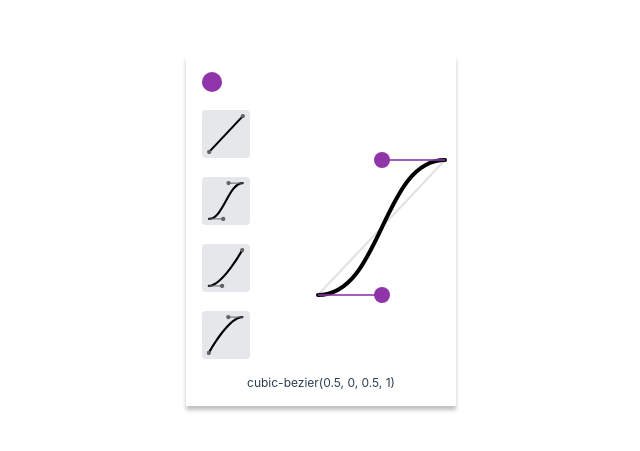
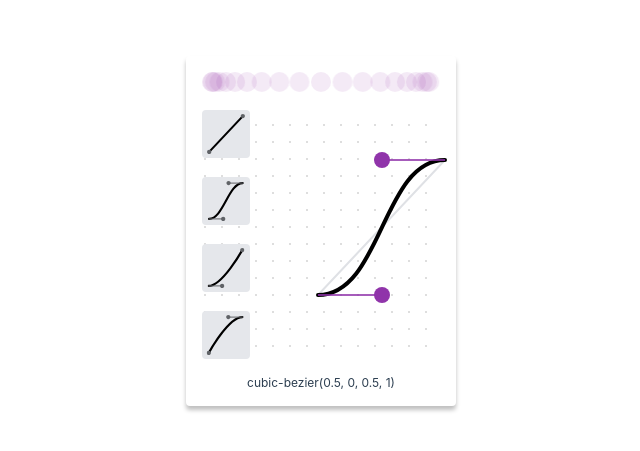
Before and after one commit to ebiyuta/easing-tool, a Vue app in the folder project/: page / in a window 1280 px wide. Shown: the part 169-620 px from the top of the page, without its empty margins (319-959 px from the left). Built offline with nearby package versions, Linux system fonts and the light colour scheme.

Commit message:
EasingTool：背景画像の用意など、最終調整

```diff
--- a/project/src/components/EasingTool.vue
+++ b/project/src/components/EasingTool.vue
@@ -3,7 +3,7 @@ import EasingToolBody from '@/components/EasingToolBody/EasingToolBody.vue'
 import EasingToolPreset from '@/components/EasingToolPreset/EasingToolPreset.vue'
 import EasingToolSlider from '@/components/EasingToolSlider/EasingToolSlider.vue'
 import EasingToolPreview from '@/components/EasingToolPreview/EasingToolPreview.vue'
-import { reactive } from 'vue'
+import { onMounted, reactive } from 'vue'
 
 // 始点ハンドルの座標
 const startHandle = reactive({
@@ -13,7 +13,7 @@ const startHandle = reactive({
 // 終点ハンドルの座標
 const endHandle = reactive({
   x: 74,
-  y: 50
+  y: 51
 })
 
 /**
@@ -47,6 +47,10 @@ const changeHandle = (x1: number, y1: number, x2: number, y2: number) => {
   changeStartHandle(x1, y1)
   changeEndHandle(x2, y2)
 }
+
+onMounted(() => {
+  changeHandle(74, 185, 74, 50)
+})
 </script>
 
 <template>
@@ -90,6 +94,8 @@ const changeHandle = (x1: number, y1: number, x2: number, y2: number) => {
   height: 350px;
   box-shadow: 0px 4px 4px 0px rgba(0, 0, 0, 0.25);
   overflow: hidden;
+  background-image: url(../assets/bg.png);
+  border-radius: 4px;
 
   &_preview {
     grid-area: preview;
--- a/project/src/components/EasingToolPreview/EasingToolPreview.vue
+++ b/project/src/components/EasingToolPreview/EasingToolPreview.vue
@@ -12,6 +12,7 @@ const props = defineProps<Props>()
 
 // アニメーション実行中かどうか
 const isAnimating = ref(false)
+const isAnimatingFinish = ref(false)
 
 // 親から受け取った座標をcubicBezier形式に変換
 const cubicBezier = computed(() => {
@@ -26,24 +27,33 @@ const cubicBezier = computed(() => {
 
 // タイムアウトのIDを保持する変数
 let timeoutId = null
+let timeoutId2 = null
 
 watch(cubicBezier, () => {
   isAnimating.value = false
+  isAnimatingFinish.value = false
   // すでにタイムアウトがセットされている場合はクリア
   if (timeoutId) {
     clearTimeout(timeoutId)
+  }
+  if (timeoutId2) {
+    clearTimeout(timeoutId2)
   }
 
   // ハンドルの変更が落ち着くのを待ってアニメーションを発火する
   timeoutId = setTimeout(() => {
     isAnimating.value = true
   }, 200)
+  timeoutId2 = setTimeout(() => {
+    isAnimatingFinish.value = true
+  }, 1500)
 })
 </script>
 
 <template>
   <div class="EasingToolPreview p-4">
     <div
+      v-show="!isAnimatingFinish"
       :class="`w-5 h-5 bg-[#9034AA] rounded-full ${
         isAnimating ? 'duration-1000 translate-x-[218px]' : 'translate-x-0'
       }`"
@@ -74,10 +84,11 @@ watch(cubicBezier, () => {
 }
 
 .EasingToolPreview {
+  position: relative;
   &_afterimage {
-    position: relative;
+    position: absolute;
     width: 0;
-    top: -20px;
+    top: 16px;
     height: 20px;
     overflow: hidden;
     &.isAnimating {
@@ -87,6 +98,8 @@ watch(cubicBezier, () => {
 
     > div {
       position: absolute;
+      // 残像表現の為の処理
+      // TODO: 強めなイージングの際に、残像の出現アニメーションが不完全なので要対応
       @for $i from 1 through 20 {
         &:nth-of-type(#{$i}) {
           animation: anim 1s;
```
Also changed, not shown: project/src/assets/bg.png (added).
